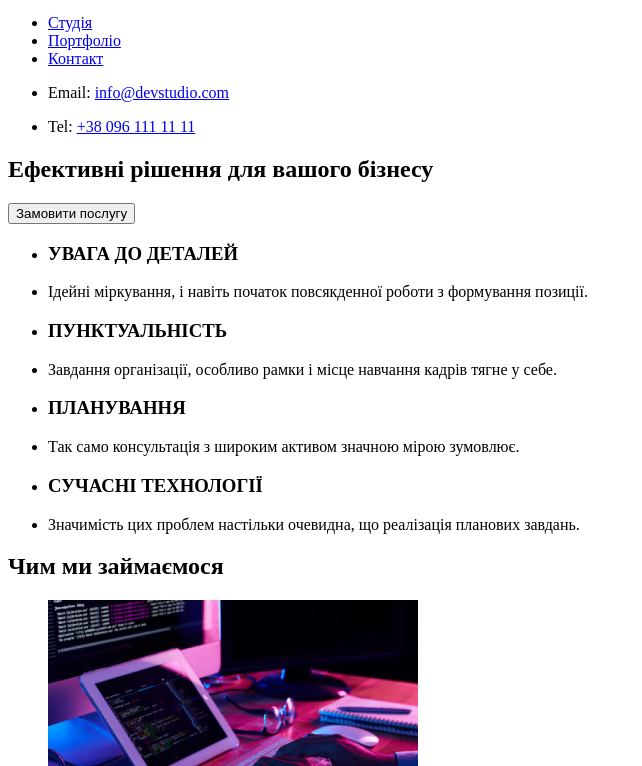
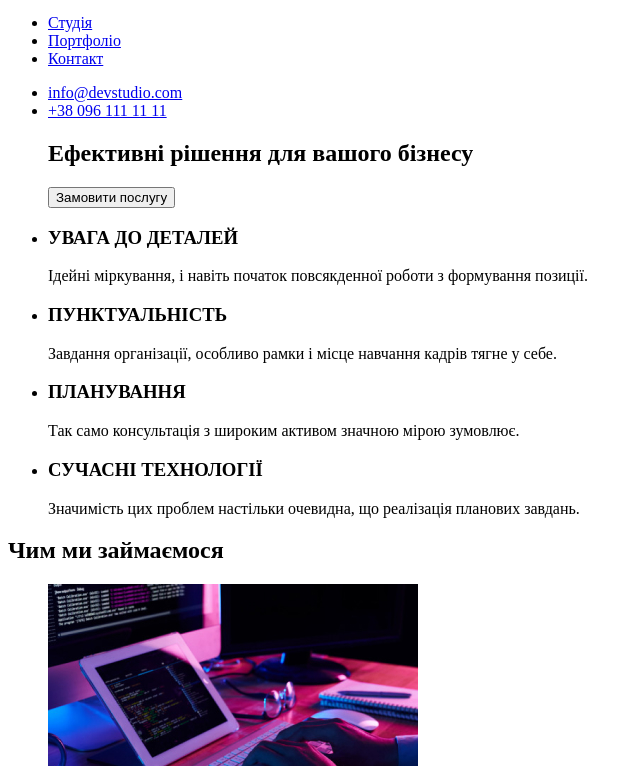
Before and after one commit to irafedina34/Fedina-Iryna-IPZ-34, a plain HTML site: page index.html in a window 1280 px wide. Shown: the part 34-800 px from the top of the page, without its empty margins (0-642 px from the left). Drawn offline with Linux system fonts and the light colour scheme.

Commit message:
webstudio

```diff
--- a/index.html
+++ b/index.html
@@ -1,5 +1,5 @@
 <!DOCTYPE html>
-<html lang="en">
+<html lang="uk">
 <head>
     <meta charset="UTF-8">
     <meta name="viewport" content="width=device-width, initial-scale=1.0">
@@ -7,7 +7,7 @@
 </head>
 <body>
     <header>
-        <img src="images/WebStudio1.svg" alt="Логотип сайту">
+        <a href="#"><img src="images/WebStudio1.svg" alt="Логотип сайту"></a>
         <nav>
             <ul>
                 <li><a href="#">Студія</a></li>
@@ -17,26 +17,36 @@
         </nav>
         <div class="contacts">
             <ul>
-                <li><p>Email: <a href="mailto:info@devstudio.com">info@devstudio.com</a></p></li>
-                <li><p>Tel: <a href="tel:+380961111111">+38 096 111 11 11</a></p></li>
+                <li><a href="mailto:info@devstudio.com">info@devstudio.com</a></li>
+                <li><a href="tel:+380961111111">+38 096 111 11 11</a></li>
             </ul>
         </div>
     </header>
     <main>
         <section>
-            <h1>Ефективні рішення для вашого бізнесу</h1>
-            <button>Замовити послугу</button>
+            <ul>
+                <h1>Ефективні рішення для вашого бізнесу</h1>
+                <button>Замовити послугу</button>
+            </ul>
     </section>
         <section>
             <ul>
-                <li><h3>УВАГА ДО ДЕТАЛЕЙ</h3></li>
-                <li><p>Ідейні міркування, і навіть початок повсякденної роботи з формування позиції.</p></li>
-                <li><h3>ПУНКТУАЛЬНІСТЬ</h3></li>
-                <li><p>Завдання організації, особливо рамки і місце навчання кадрів тягне у себе.</p></li>
-                <li><h3>ПЛАНУВАННЯ</h3></li>
-                <li><p>Так само консультація з широким активом значною мірою зумовлює.</p></li>
-                <li><h3>СУЧАСНІ ТЕХНОЛОГІЇ</h3></li>
-                <li><p>Значимість цих проблем настільки очевидна, що реалізація планових завдань.</p></li>
+                <li>
+                    <h3>УВАГА ДО ДЕТАЛЕЙ</h3>
+                    <p>Ідейні міркування, і навіть початок повсякденної роботи з формування позиції.</p>
+                </li>
+                <li>
+                    <h3>ПУНКТУАЛЬНІСТЬ</h3>
+                    <p>Завдання організації, особливо рамки і місце навчання кадрів тягне у себе.</p>
+                </li>
+                <li>
+                    <h3>ПЛАНУВАННЯ</h3>
+                    <p>Так само консультація з широким активом значною мірою зумовлює.</p>
+                </li>
+                <li>
+                    <h3>СУЧАСНІ ТЕХНОЛОГІЇ</h3>
+                    <p>Значимість цих проблем настільки очевидна, що реалізація планових завдань.</p>
+                </li>
             </ul>
         </section>
         <section>
@@ -74,12 +84,11 @@
         </section>
     </main>
     <footer>
-        <img src="images/WebStudio.svg" alt="WebStudio">
+        <a href="#"><img src="images/WebStudio.svg" alt="WebStudio"></a>
         <address>
             м. Київ, пр-т Лесі Українки, 26
-            <br>
-            <p>Email: <a href="mailto:info@devstudio.com">info@devstudio.com</a></p>
-            <p>Tel: <a href="tel:+380961111111">+38 096 111 11 11</a></p>
+            <br><a href="mailto:info@devstudio.com">info@devstudio.com</a><br>
+            <a href="tel:+380961111111">+38 096 111 11 11</a>
         </address>
     </footer>
 </body>
```
